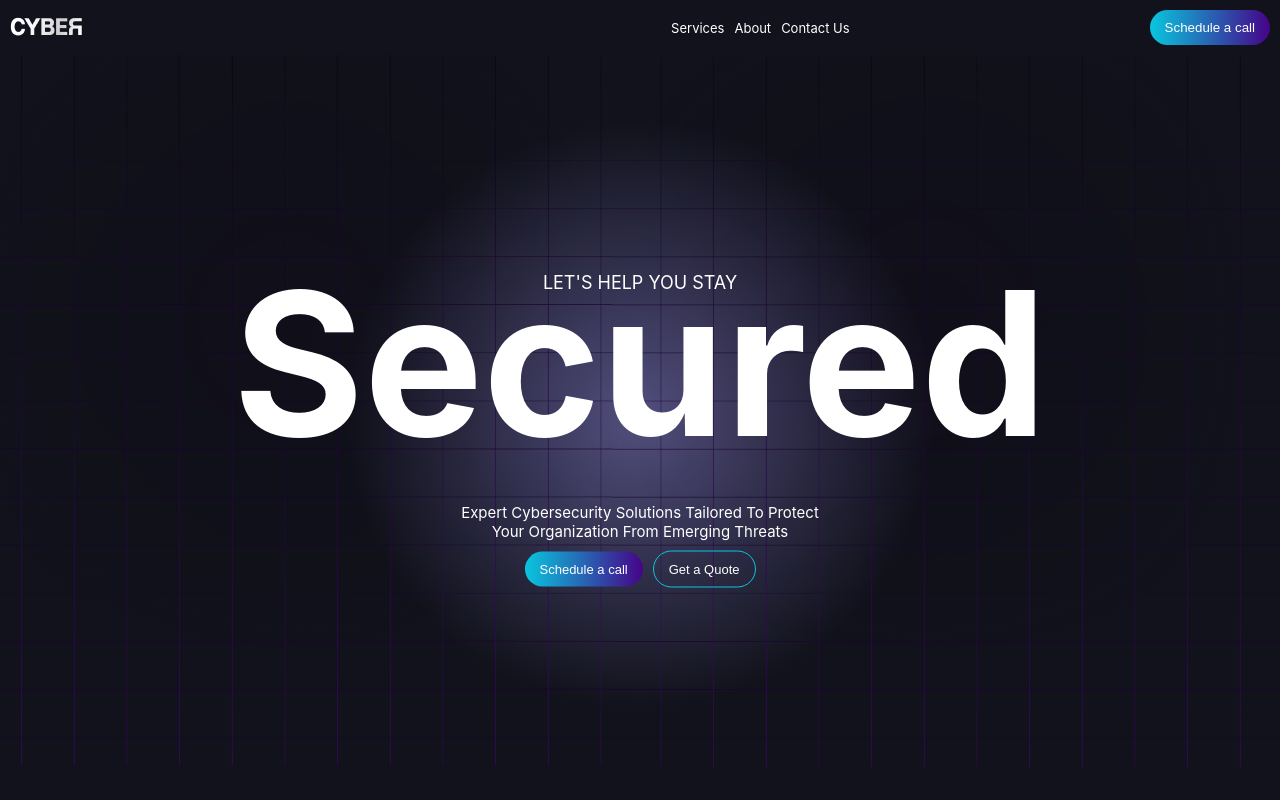
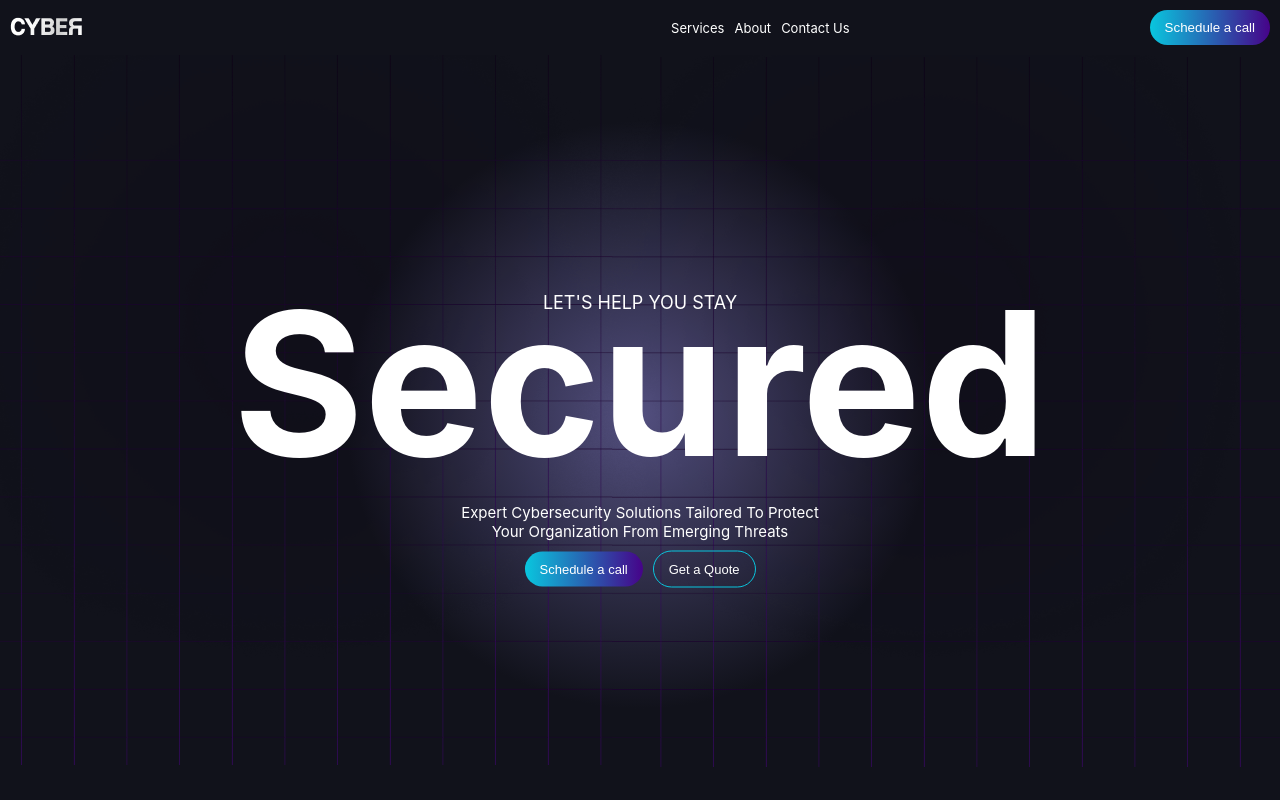
Before and after one commit to Saiyan619/CyberPosture, a React (Vite) app: page / in a window 1280 px wide. Shown: the top 800 px of the page. Built offline with nearby package versions, Linux system fonts and the light colour scheme.

Commit message:
finishing up

```diff
--- a/package.json
+++ b/package.json
@@ -14,7 +14,8 @@
     "framer-motion": "^12.0.6",
     "hamburger-react": "^2.5.2",
     "react": "^18.3.1",
-    "react-dom": "^18.3.1"
+    "react-dom": "^18.3.1",
+    "react-intersection-observer": "^9.15.1"
   },
   "devDependencies": {
     "@eslint/js": "^9.17.0",
--- a/src/components/header/Header.jsx
+++ b/src/components/header/Header.jsx
@@ -1,7 +1,15 @@
 import React from 'react'
 import './header.css'
-import BlurText from '../../TextAnimations/BlurText/BlurText'
+import { motion } from "framer-motion";
+import { useInView } from "react-intersection-observer";
+
 const Header = () => {
+
+    const [ref, InView] = useInView({
+        triggerOnce: false,
+        threshold: 0.2,
+    });
+
   return (
       <div className='header'>
           <div className='checker_bg_container'>
@@ -9,10 +17,15 @@ const Header = () => {
           </div>
           <div className='sub_header'>
               <div className='header_hero_text_container'>
-                  <div className='sub_header_hero_text_container'>
+                  <motion.div
+                  ref={ref}
+                  initial={{ opacity: 0, y: 0 }}
+                  animate={InView ? { opacity: 1, y: 20 } : {}}
+                  exit={{ opacity: 0, x: 20 }}
+                  transition={{ duration: 0.5, delay: 0.6 }}    className='sub_header_hero_text_container'>
                   <span className='header_hero_span'>let's help you stay</span>
                       <h1>Secured</h1>
-                  </div>
+                  </motion.div>
 
               <p className='header_hero_p'>Expert cybersecurity solutions tailored to protect <br /> your organization from emerging threats</p>
           </div>
--- a/src/components/section6/sectionsix.css
+++ b/src/components/section6/sectionsix.css
@@ -43,3 +43,15 @@
     font-size: 13px;
     margin-top: 15px;
   }
+
+
+  @media only screen and (min-width: 1440px) and (max-width: 1440px) {
+
+.section_6_hero_text_container> span{
+    font-size: 45px;
+}
+.section_6_hero_text_container> p{
+    font-size: 15px;
+    margin-top: 10px;
+}
+  }
```
Also changed, not shown: 1 other file (tests, documents, lock files or other folders).
